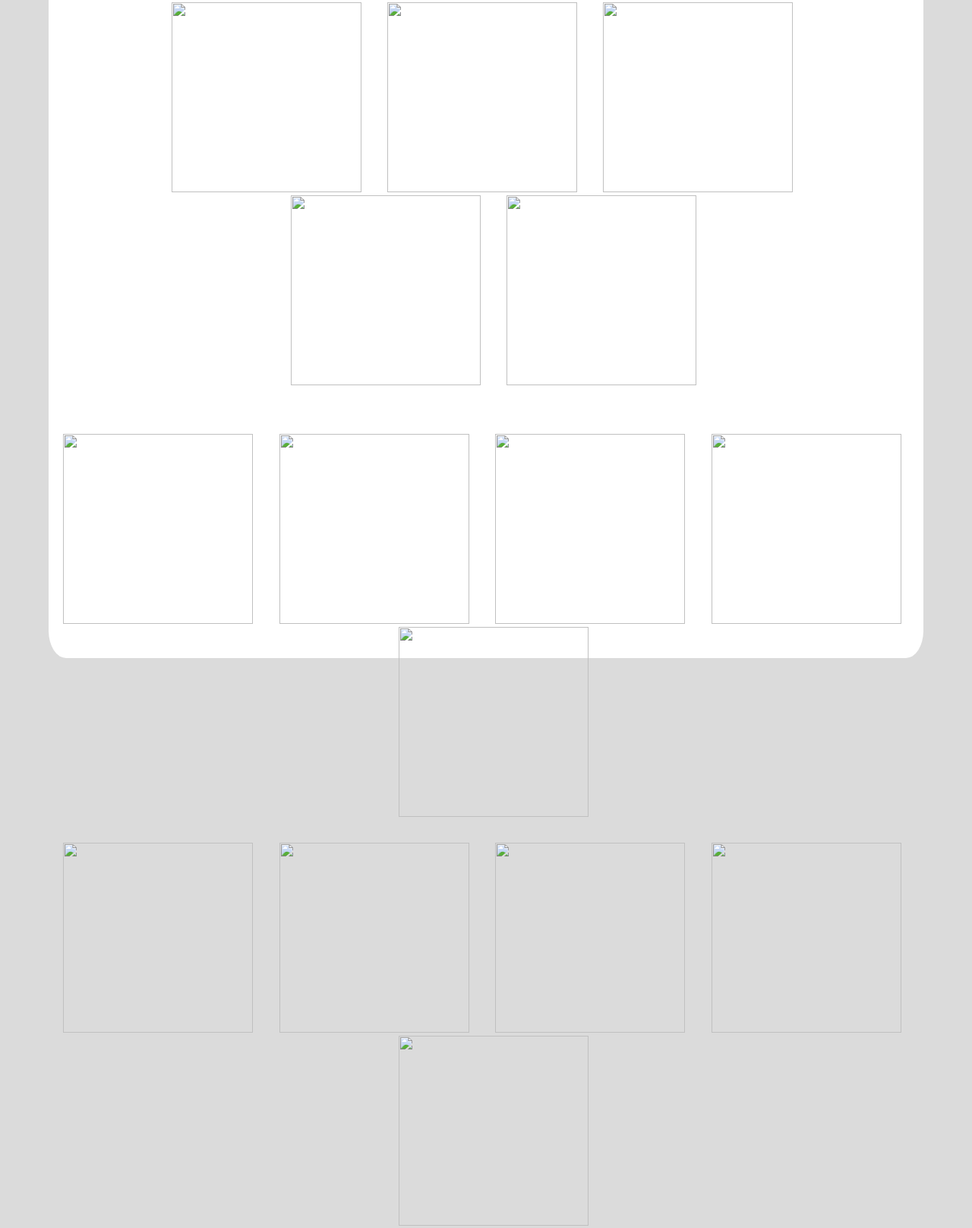
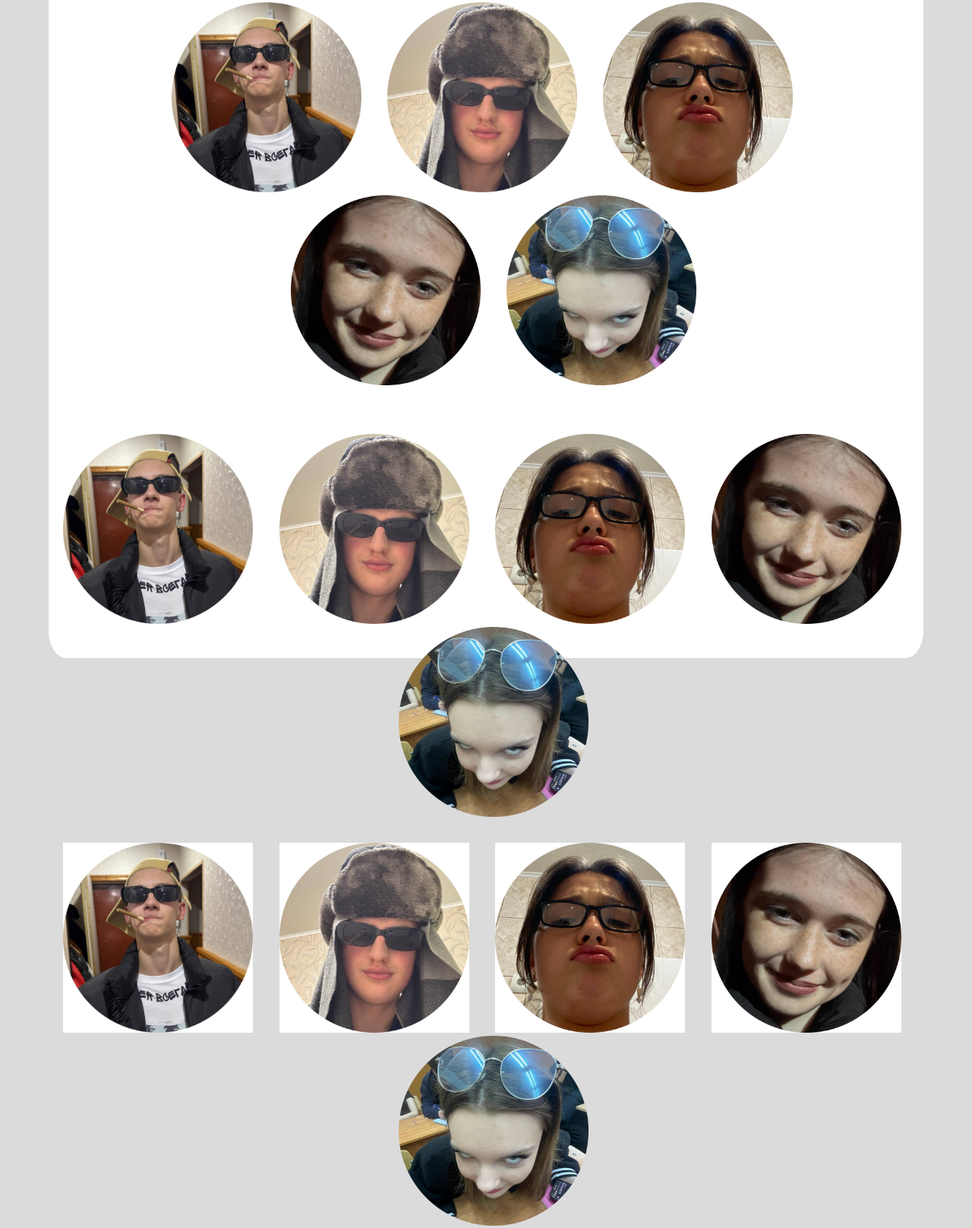
Before and after one commit to St1nger10/Happy_, a plain HTML site: page index.html in a window 1280 px wide. Shown: the part 1064-2680 px from the top of the page at 76% size. Drawn offline with Linux system fonts and the light colour scheme; the site is published under a folder, as on GitHub Pages, so addresses that start at the root find nothing.

Commit message:
Add files via upload

```diff
--- a/index.html
+++ b/index.html
@@ -24,7 +24,7 @@
                         Всего наилучшего!
                     </div>
                         <audio controls class="track">
-                            <source src="/foto/Rust_-_Fishing_village_75860584.mp3" type="audio/mpeg">
+                            <source src="foto/Rust_-_Fishing_village_75860584.mp3" type="audio/mpeg">
                         </audio>
                 </div>
             </div?>
@@ -62,25 +62,25 @@
                         При поддержки этих homies, слева направо
                     </div>
                     <div class="homies-img1">
-                        <img src="/foto/leader.jpg" alt="" width="250px" height="250px" style="padding-right:30px ;">
-                        <img src="/foto/egor.jpg" alt="" width="250px" height="250px"style="padding-right:30px ;">
-                        <img src="/foto/vika.jpg" alt="" width="250px" height="250px" style="padding-right:30px ;">
-                        <img src="/foto/marishka.jpg" alt="" width="250px" height="250px" style="padding-right:30px ;">
-                        <img src="/foto/nasty.jpg" alt="" width="250px" height="250px">
+                        <img src="foto/leader.jpg" alt="" width="250px" height="250px" style="padding-right:30px ;">
+                        <img src="foto/egor.jpg" alt="" width="250px" height="250px"style="padding-right:30px ;">
+                        <img src="foto/vika.jpg" alt="" width="250px" height="250px" style="padding-right:30px ;">
+                        <img src="foto/marishka.jpg" alt="" width="250px" height="250px" style="padding-right:30px ;">
+                        <img src="foto/nasty.jpg" alt="" width="250px" height="250px">
                     </div>
                     <div class="homies-img2">
-                        <img src="/foto/leader.jpg" alt="" width="250px" height="250px" style="padding-right:30px ;">
-                        <img src="/foto/egor.jpg" alt="" width="250px" height="250px"style="padding-right:30px ;">
-                        <img src="/foto/vika.jpg" alt="" width="250px" height="250px" style="padding-right:30px ;">
-                        <img src="/foto/marishka.jpg" alt="" width="250px" height="250px" style="padding-right:30px ;">
-                        <img src="/foto/nasty.jpg" alt="" width="250px" height="250px">
+                        <img src="foto/leader.jpg" alt="" width="250px" height="250px" style="padding-right:30px ;">
+                        <img src="foto/egor.jpg" alt="" width="250px" height="250px"style="padding-right:30px ;">
+                        <img src="foto/vika.jpg" alt="" width="250px" height="250px" style="padding-right:30px ;">
+                        <img src="foto/marishka.jpg" alt="" width="250px" height="250px" style="padding-right:30px ;">
+                        <img src="foto/nasty.jpg" alt="" width="250px" height="250px">
                     </div>
                     <div class="homies-img3">
-                        <img src="/foto/leader.jpg" alt="" width="250px" height="250px" style="padding-right:30px ;">
-                        <img src="/foto/egor.jpg" alt="" width="250px" height="250px"style="padding-right:30px ;">
-                        <img src="/foto/vika.jpg" alt="" width="250px" height="250px" style="padding-right:30px ;">
-                        <img src="/foto/marishka.jpg" alt="" width="250px" height="250px" style="padding-right:30px ;">
-                        <img src="/foto/nasty.jpg" alt="" width="250px" height="250px">
+                        <img src="foto/leader.jpg" alt="" width="250px" height="250px" style="padding-right:30px ;">
+                        <img src="foto/egor.jpg" alt="" width="250px" height="250px"style="padding-right:30px ;">
+                        <img src="foto/vika.jpg" alt="" width="250px" height="250px" style="padding-right:30px ;">
+                        <img src="foto/marishka.jpg" alt="" width="250px" height="250px" style="padding-right:30px ;">
+                        <img src="foto/nasty.jpg" alt="" width="250px" height="250px">
                     </div>
                 </div>
             </div>
```
